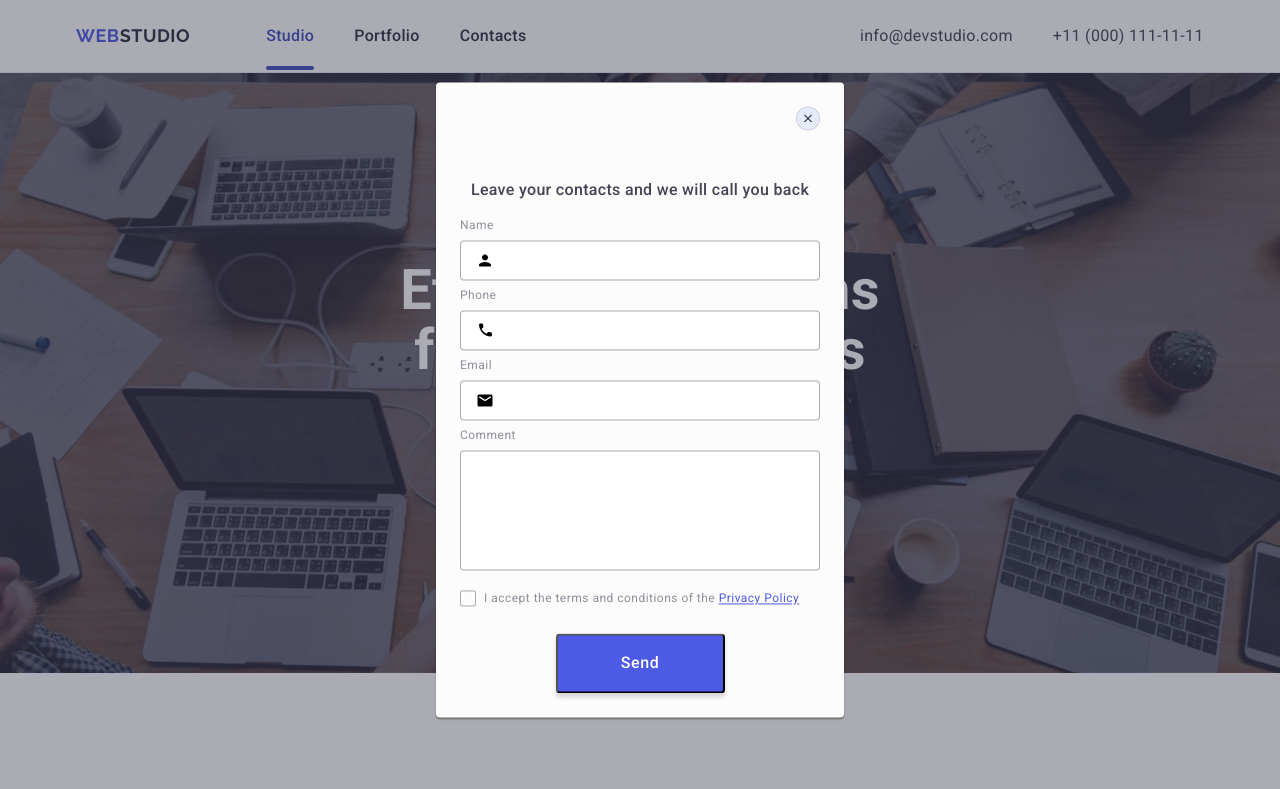
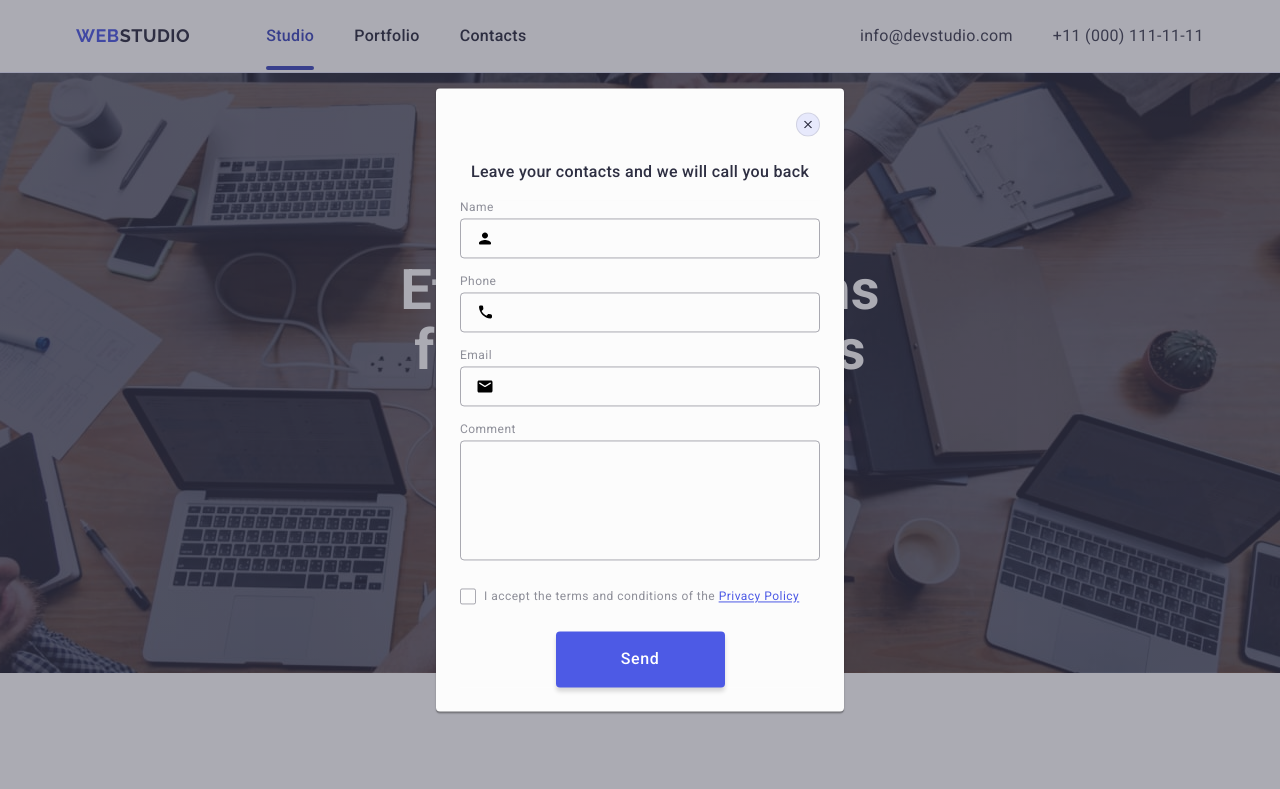
Before and after one commit to Yaskee/goit-markup-hw-05, a plain HTML site: page index.html in a window 1280 px wide. Shown: the top 789 px of the page. Drawn offline with nearby package versions, Linux system fonts and the light colour scheme.

Commit message:
maybe last changes for modal form

```diff
--- a/css/styles.css
+++ b/css/styles.css
@@ -482,8 +482,9 @@ button {
   background-color: #fcfcfc;
   border-radius: 4px;
   transform: translate(-50%, -50%);
-  padding: 24px;
-  box-shadow: 0px 1px 1px rgba(0, 0, 0, 0.14), 0px 1px 3px rgba(0, 0, 0, 0.12), 0px 2px 1px rgba(0, 0, 0, 0.2);
+  padding: 72px 24px 24px 24px;
+  box-shadow: 0px 1px 1px rgba(0, 0, 0, 0.14), 0px 1px 3px rgba(0, 0, 0, 0.12),
+    0px 2px 1px rgba(0, 0, 0, 0.2);
   transition: transform 250ms cubic-bezier(0.4, 0, 0.2, 1);
 }
 
@@ -500,26 +501,26 @@ button {
   border: 1px solid rgba(0, 0, 0, 0.1);
   padding: 0;
   line-height: 0;
-  fill: #2e2f42;
   background-color: rgba(231, 233, 252);
-  transition: border 250ms cubic-bezier(0.4, 0, 0.2, 1), fill 250ms cubic-bezier(0.4, 0, 0.2, 1),
-    background-color 250ms cubic-bezier(0.4, 0, 0.2, 1);
-    cursor: pointer;
+  transition: background-color 250ms cubic-bezier(0.4, 0, 0.2, 1),
+    border 250ms cubic-bezier(0.4, 0, 0.2, 1);
+  cursor: pointer;
 }
 
 .close-form-btn:hover,
 .close-form-btn:focus {
+  background-color: #404bbf;
   border: none;
-  fill: #fff;
-  background-color: #404bbf;
 }
 
 .close-form-btn-icon {
-  transition: border 250ms cubic-bezier(0.4, 0, 0.2, 1);
+  fill: #2e2f42;
+  transition: fill 250ms cubic-bezier(0.4, 0, 0.2, 1);
 }
 
-.close-form-btn-icon:hover {
-  border: none;
+.close-form-btn:hover .close-form-btn-icon,
+.close-form-btn:focus .close-form-btn-icon {
+  fill: #fff;
 }
 
 .contact-form {
@@ -528,8 +529,8 @@ button {
   background-color: #fcfcfc;
 }
 
-.form-paragrap {
-  margin-top: 72px;
+.form-paragraph {
+  color: #2e2f42;
   text-align: center;
   font-weight: 500;
   letter-spacing: 0.02em;
@@ -543,12 +544,18 @@ button {
   font-weight: 400;
   line-height: 1.17;
   letter-spacing: 0.04em;
+  margin-bottom: 4px;
+}
+
+.contact-field-icon-wrapper {
   margin-bottom: 8px;
 }
 
 .contact-form-field {
   width: 100%;
   height: 40px;
+  background-color: transparent;
+  outline: transparent;
   border-radius: 4px;
   border: 1px solid rgba(46, 47, 66, 0.4);
   padding-left: 38px;
@@ -568,7 +575,9 @@ button {
   border-radius: 4px;
   border: 1px solid rgba(46, 47, 66, 0.4);
   resize: none;
+  background-color: transparent;
   color: rgba(46, 47, 66, 0.4);
+  outline: transparent;
   font-size: 12px;
   font-weight: 400;
   line-height: 1.17;
@@ -587,7 +596,7 @@ button {
 }
 
 .contact-form-field-wrapper {
-  margin-bottom: 8px;
+  margin-bottom: 16px;
 }
 
 .contact-field-icon-wrapper {
@@ -619,6 +628,7 @@ button {
   border: 1px solid rgba(46, 47, 66, 0.4);
   cursor: pointer;
   margin-right: 8px;
+  transition: background-color 250ms cubic-bezier(0.4, 0, 0.2, 1), border 250ms cubic-bezier(0.4, 0, 0.2, 1), fill 250ms cubic-bezier(0.4, 0, 0.2, 1);
 }
 
 .contact-form-checkbox-label {
@@ -642,6 +652,7 @@ button {
   .contact-form-own-checkbox {
   background-color: #404bbf;
   fill: #f4f4fd;
+  border: none;
 }
 
 .contact-form-checkbox:focus
@@ -652,7 +663,8 @@ button {
 
 .contact-form-button {
   display: block;
-  width: 169px;
+  min-width: 169px;
+  height: 56px;
   margin-left: auto;
   margin-right: auto;
   padding: 16px 32px;
@@ -663,5 +675,7 @@ button {
   letter-spacing: 0.04em;
   border-radius: 4px;
   background: #4d5ae5;
+  border: none;
   box-shadow: 0px 4px 4px 0px rgba(0, 0, 0, 0.15);
+  transition: background-color 250ms cubic-bezier(0.4, 0, 0.2, 1);
 }
--- a/index.html
+++ b/index.html
@@ -566,18 +566,18 @@
             <use href="./images/icons.svg#icon-close-form"></use>
           </svg>
         </button>
-        <p class="form-paragrap">
+        <p class="form-paragraph">
           Leave your contacts and we will call you back
         </p>
         <form class="contact-form">
           <div class="contact-form-field-wrapper">
-            <label class="contact-form-label" for="form-name">Name </label>
+            <label class="contact-form-label" for="user-name">Name</label>
             <div class="contact-field-icon-wrapper">
               <input
                 class="contact-form-field"
                 type="text"
-                name="user_name"
-                id="form-name"
+                name="user-name"
+                id="user-name"
                 required
                 pattern="[a-zA-Zа-яА-ґҐєЄіІїЇйЙяЯ']+"
               />
@@ -590,13 +590,13 @@
             </div>
           </div>
           <div class="contact-form-field-wrapper">
-            <label class="contact-form-label" for="form-phone">Phone</label>
+            <label class="contact-form-label" for="user-phone">Phone</label>
             <div class="contact-field-icon-wrapper">
               <input
                 class="contact-form-field"
                 type="tel"
-                name="user_phone"
-                id="form-phone"
+                name="user-phone"
+                id="user-phone"
                 required
                 pattern="[0-9]{3}-[0-9]{3}-[0-9]{2}-[0-9]{2}"
                 title="xxx-xxx-xx-xx"
@@ -610,13 +610,13 @@
             </div>
           </div>
           <div class="contact-form-field-wrapper">
-            <label class="contact-form-label" for="form-email">Email</label>
+            <label class="contact-form-label" for="user-email">Email</label>
             <div class="contact-field-icon-wrapper">
               <input
                 class="contact-form-field"
                 type="email"
-                name="user_email"
-                id="form-email"
+                name="user-email"
+                id="user-email"
                 required
               />
               <svg
@@ -629,11 +629,11 @@
             </div>
           </div>
           <div class="contact-form-field-wrapper">
-            <label class="contact-form-label" for="user-message">Comment</label>
+            <label class="contact-form-label" for="user-comment">Comment</label>
             <textarea
               class="contact-form-message"
-              name="user_comment"
-              id="user-message"
+              name="user-comment"
+              id="user-comment"
               placeholder="Text input"
             >
             </textarea>
@@ -642,7 +642,7 @@
             <input
               class="contact-form-checkbox visually-hidden"
               type="checkbox"
-              name="user_policy"
+              name="user-policy"
               value="true"
               required
               id="user-policy"
```
